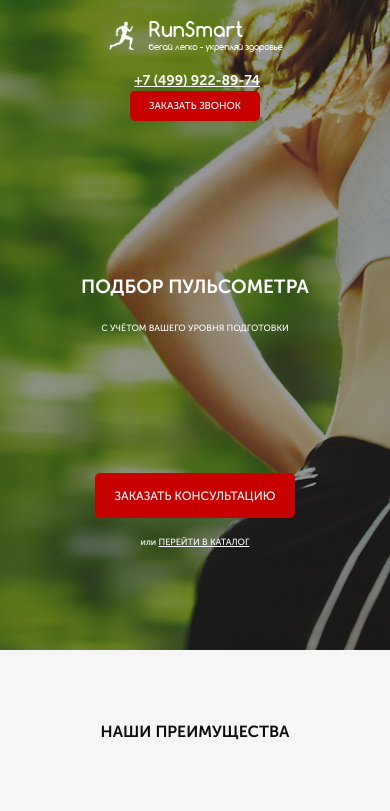
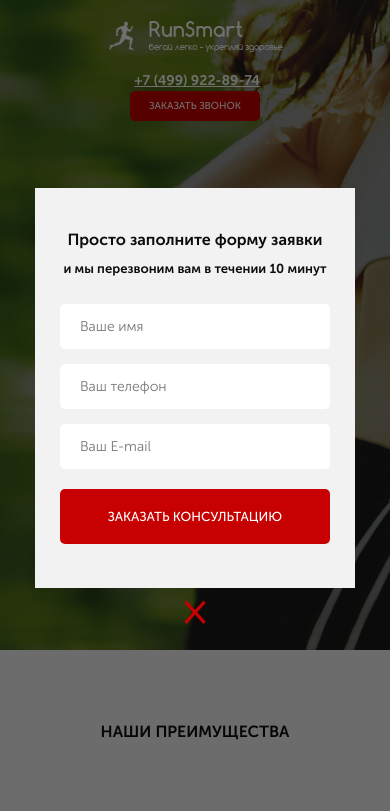
Before and after one commit to benJi-002/-RunSmart, a website: page src/index.html in a window 390 px wide. Both pictures are taken after a click on the button "ЗАКАЗАТЬ ЗВОНОК". Shown: the top 811 px of the page. Drawn offline with nearby package versions, Linux system fonts and the light colour scheme.

Commit message:
Add modal windows & adpt this

```diff
--- a/src/index.html
+++ b/src/index.html
@@ -24,7 +24,7 @@
                 </div>
                 <div class="header__contacts">
                     <a href="tel:+74999228974" class="header__phone">+7 (499) 922-89-74</a>
-                    <button class="button">заказать звонок</button>
+                    <button data-modal="consultation" class="button">заказать звонок</button>
                 </div>
             </header>
 
@@ -47,7 +47,7 @@
                     </div>
                 </div>
 
-                <button class="button button_main">заказать консультацию</button>
+                <button data-modal="consultation" class="button button_main">заказать консультацию</button>
                 <div class="promo__link">
                     или
                     <a href="#">ПЕРЕЙТИ В КАТАЛОГ</a>
@@ -468,6 +468,43 @@
         </div>
     </footer>
 
+    <div class="overlay">
+        <div class="modal" id="consultation">
+            <div class="modal__close">&times;</div>
+            <div class="modal__subtitle">Просто заполните форму заявки</div>
+            <div class="modal__descr">и мы перезвоним вам в течении 10 минут</div>
+            <form class="feed-form feed-form_mt25" action="#">
+                <input name="name" required placeholder="Ваше имя" type="text">
+                <input name="phone" required placeholder="Ваш телефон" type="number">
+                <input name="email" required placeholder="Ваш E-mail" type="email">
+
+                <button class="button button_submit">заказать консультацию</button>
+            </form>
+        </div>
+
+        <div class="modal" id="order">
+            <div class="modal__close">&times;</div>
+            <div class="modal__subtitle">Ваш заказ:</div>
+            <div class="modal__descr">Пульсометр Polar FT1</div>
+            <form class="feed-form feed-form_mt25" action="#">
+                <input name="name" required placeholder="Ваше имя" type="text">
+                <input name="phone" required placeholder="Ваш телефон" type="number">
+                <input name="email" required placeholder="Ваш E-mail" type="email">
+
+                <button class="button button_submit">заказать консультацию</button>
+            </form>
+        </div>
+
+        <div class="modal modal_mini" id="thanks">
+            <div class="modal__close">&times;</div>
+            <div class="modal__subtitle">Спасибо за вашу заявку!</div>
+            <div class="modal__descr">
+                Наш менеджер свяжется с вами
+                <br>в ближайшее время!
+            </div>
+        </div>
+    </div>
+
     <script src="https://cdnjs.cloudflare.com/ajax/libs/tiny-slider/2.9.2/min/tiny-slider.js"></script>
     <script src="https://cdnjs.cloudflare.com/ajax/libs/jquery/3.6.0/jquery.min.js"></script>
     <script src="js/script.js"></script>
--- a/src/js/script.js
+++ b/src/js/script.js
@@ -34,4 +34,20 @@ $(document).ready(function(){
 
   toggleSlide('.catalog-item__link');
   toggleSlide('.catalog-item__back');
+
+  // Modal
+
+  $('[data-modal=consultation]').on('click', function() {
+    $('.overlay, #consultation').fadeIn('slow');
+  });
+  $('.modal__close').on('click', function() {
+    $('.overlay, #consultation, #order, #thanks').fadeOut('slow');
+  });
+
+  $('.button_mini').each(function(i) {
+    $(this).on('click', function() {
+      $('#order .modal__descr').text($('.catalog-item__subtitle').eq(i).text());
+      $('.overlay, #order').fadeIn('slow');
+    });
+  });
 });
--- a/src/sass/_media.scss
+++ b/src/sass/_media.scss
@@ -311,6 +311,23 @@
             }
         }
     }
+    .overlay {
+        .modal {
+            width: 350px;
+            &__subtitle {
+                font-size: 16px;
+            }
+            &__descr {
+                font-size: 13px;
+            }
+        }
+        .feed-form_mt25 {
+            width: 270px;
+            input {
+                height: 45px;
+            }
+        }
+    }
 }
 
 @media (max-width: 575px) {
@@ -476,4 +493,16 @@
             }
         }
     }
+    .overlay {
+        .modal {
+            top: 46%;
+            width: 320px;
+            padding: 43px 25px 44px 25px;
+            &__close {
+                top: 103%;
+                right: 50%;
+                transform: translateX(50%);
+            }
+        }
+    }
 }
--- a/src/sass/blocks/_forms.scss
+++ b/src/sass/blocks/_forms.scss
@@ -17,4 +17,7 @@
             margin-bottom: 20px;
         }
     }
+    &_mt25 {
+        margin-top: 25px;
+    }
 }
--- /dev/null
+++ b/src/sass/blocks/_modal.scss
@@ -0,0 +1,49 @@
+.overlay {
+    display: none;
+    position: fixed;
+    width: 100%;
+    height: 100%;
+    top: 0;
+    background-color: rgba(0,0,0, .56);
+}
+.modal {
+    position: absolute;
+    top: 50%;
+    left: 50%;
+    transform: translate(-50%, -50%);
+    width: 380px;
+    min-height: 400px;
+    background: #F2F2F2;
+    padding: 38px 40px 40px 40px;
+    &__close {
+        position: absolute;
+        top: 0;
+        right: -40px;
+        font-size: 41px;
+        line-height: 21px;
+        color: $main-color;
+        cursor: pointer;
+    }
+    &__subtitle {
+        font-weight: 700;
+        font-size: 18px;
+        line-height: 18px;
+        text-align: center;
+        color: #0D0D0D;
+    }
+    &__descr {
+        margin-top: 10px;
+        font-weight: 700;
+        font-size: 14px;
+        line-height: 20px;
+        text-align: center;
+        color: #0D0D0D;
+    }
+    &_mini {
+        min-height: 140px;
+    }
+}
+
+#consultation, #order, #thanks {
+    display: none;
+}
--- a/src/sass/style.scss
+++ b/src/sass/style.scss
@@ -11,6 +11,7 @@
 @import "blocks/catalog";
 @import "blocks/_feedback";
 @import "blocks/footer";
+@import "blocks/modal";
 
 @import "media";
 
```
Also changed, not shown: src/css/style.min.css.
